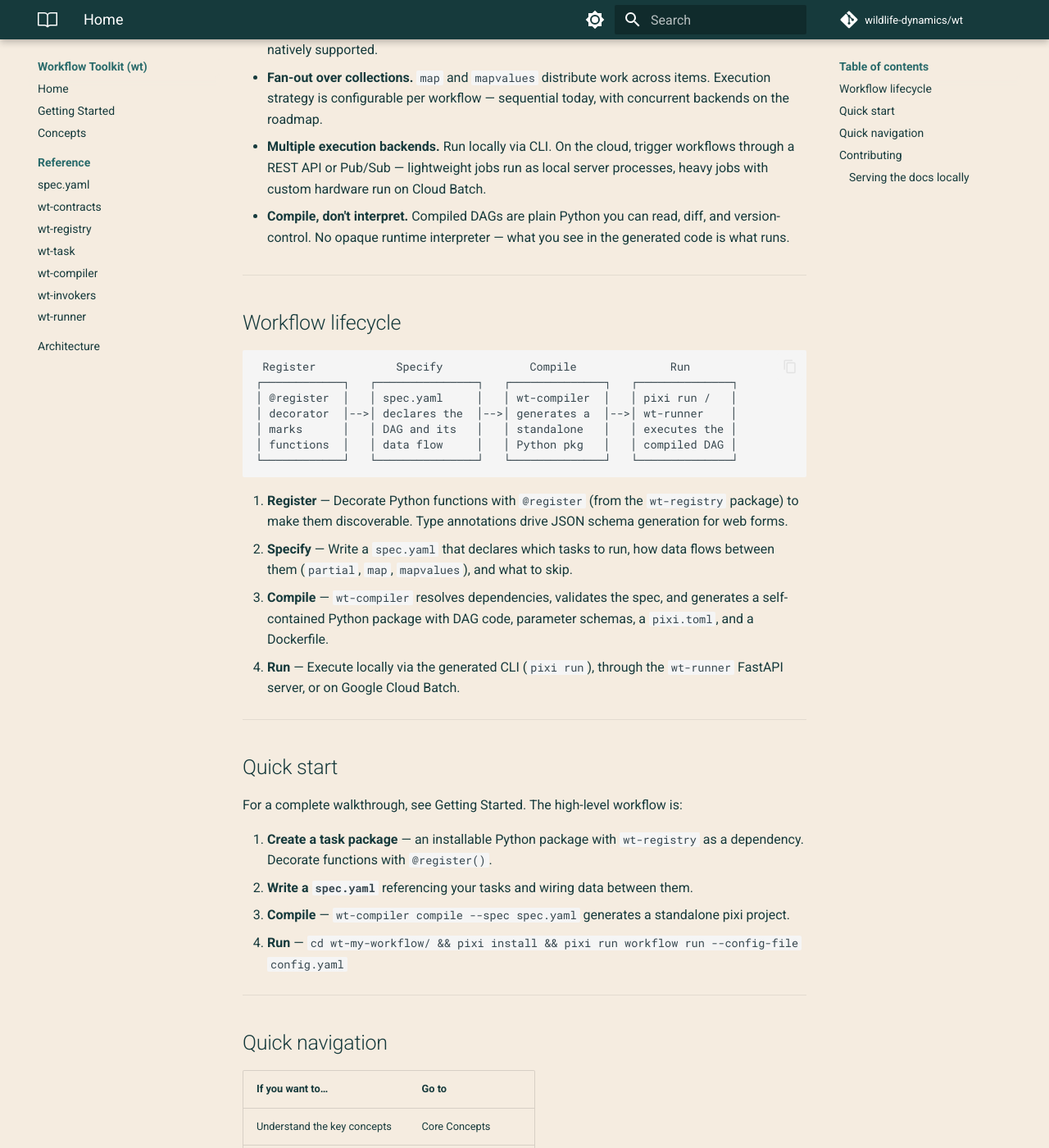
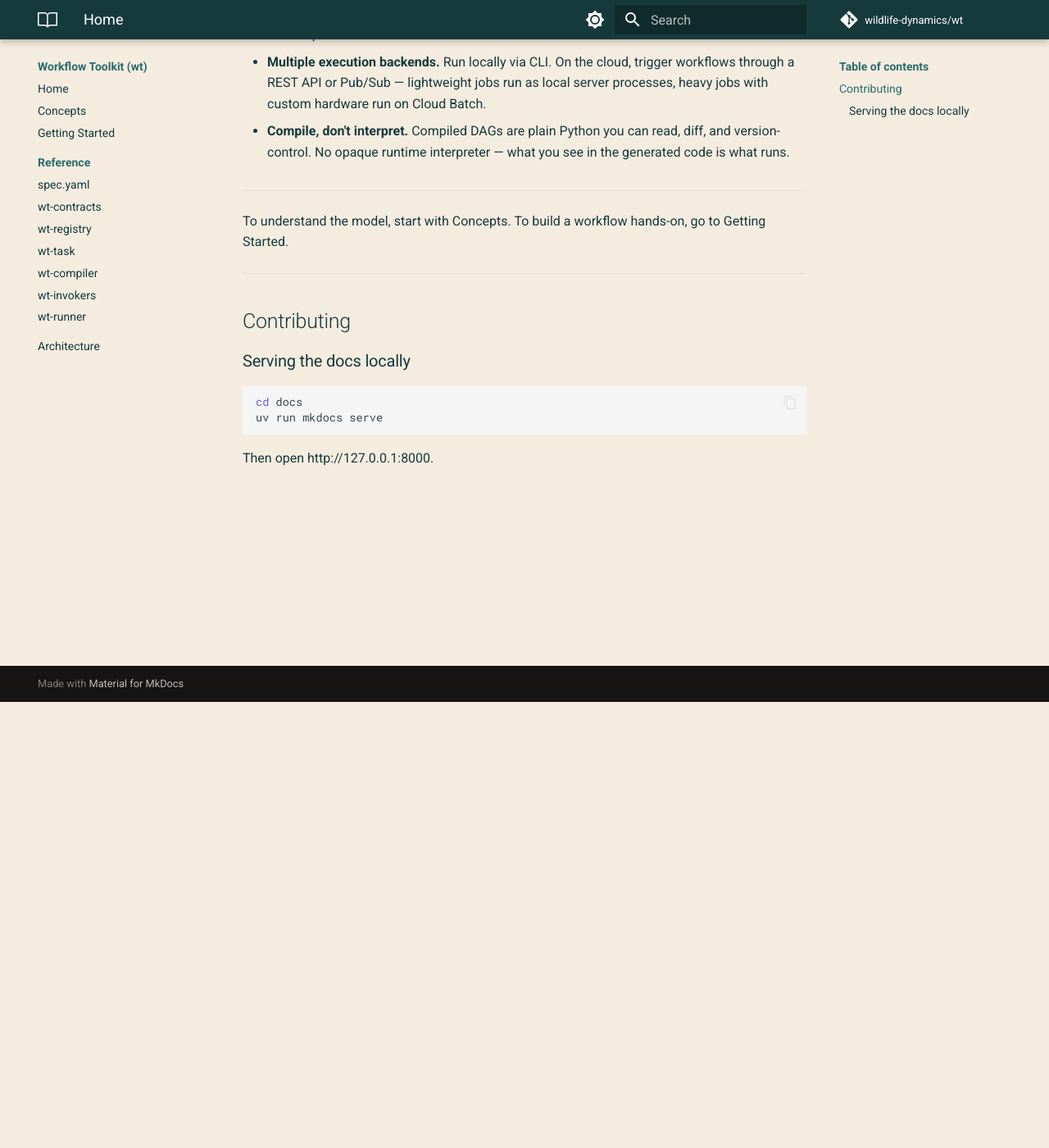
Before and after one commit to wildlife-dynamics/wt, an MkDocs documentation site: the page built from docs/content/index.md, in a window 1280 px wide and 1400 px high, scrolled down 544 px. Shown: the whole window at 82% size. Built offline with MkDocs 1.6.1 and Material for MkDocs 9.7.7, drawn with Linux system fonts in a browser that asks for light colours; comment, search, counter and statistics services are not loaded; some of the changed text lies outside the part shown.

Commit message:
tsk automated changes for task: homepage

````diff
--- a/docs/content/index.md
+++ b/docs/content/index.md
@@ -1,8 +1,4 @@
 # Workflow Toolkit (`wt`)
-
-!!! tip "New to `wt`?"
-    Start with **[Core Concepts](concepts.md)** for a bird's-eye view
-    of how workflows, specs, and compilation fit together.
 
 Workflow Toolkit (`wt` for short) is a modular collection of Python packages
 comprising a compiler, a task framework, and execution backends that together
@@ -31,54 +27,8 @@ access to the scientific software ecosystem. Key design goals:
 
 ---
 
-## Workflow lifecycle
-
-```
- Register            Specify             Compile              Run
-┌────────────┐   ┌───────────────┐   ┌──────────────┐   ┌──────────────┐
-│ @register  │   │ spec.yaml     │   │ wt-compiler  │   │ pixi run /   │
-│ decorator  │-->│ declares the  │-->│ generates a  │-->│ wt-runner    │
-│ marks      │   │ DAG and its   │   │ standalone   │   │ executes the │
-│ functions  │   │ data flow     │   │ Python pkg   │   │ compiled DAG │
-└────────────┘   └───────────────┘   └──────────────┘   └──────────────┘
-```
-
-1. **Register** — Decorate Python functions with `@register` (from the
-   `wt-registry` package) to make them discoverable. Type annotations drive
-   JSON schema generation for web forms.
-2. **Specify** — Write a `spec.yaml` that declares which tasks to run, how data
-   flows between them (`partial`, `map`, `mapvalues`), and what to skip.
-3. **Compile** — `wt-compiler` resolves dependencies, validates the spec, and
-   generates a self-contained Python package with DAG code, parameter schemas,
-   a `pixi.toml`, and a Dockerfile.
-4. **Run** — Execute locally via the generated CLI (`pixi run`), through the
-   `wt-runner` FastAPI server, or on Google Cloud Batch.
-
----
-
-## Quick start
-
-For a complete walkthrough, see [Getting Started](getting-started.md). The
-high-level workflow is:
-
-1. **Create a task package** — an installable Python package with `wt-registry`
-   as a dependency. Decorate functions with `@register()`.
-2. **Write a `spec.yaml`** referencing your tasks and wiring data between them.
-3. **Compile** — `wt-compiler compile --spec spec.yaml` generates a standalone
-   pixi project.
-4. **Run** — `cd wt-my-workflow/ && pixi install && pixi run workflow run --config-file config.yaml`
-
----
-
-## Quick navigation
-
-| If you want to… | Go to |
-|---|---|
-| Understand the key concepts | [Core Concepts](concepts.md) |
-| Build a workflow from scratch | [Getting Started](getting-started.md) |
-| Write or edit a `spec.yaml` | [`spec.yaml` reference](reference/spec-yaml.md) |
-| Understand the architecture | [Design Decisions](architecture.md) |
-| Look up a package API | [Reference](reference/wt-contracts.md) |
+To understand the model, start with [Concepts](concepts.md). To build a
+workflow hands-on, go to [Getting Started](getting-started.md).
 
 ---
 
--- a/docs/mkdocs.yml
+++ b/docs/mkdocs.yml
@@ -30,8 +30,8 @@ markdown_extensions:
   - pymdownx.superfences
 nav:
   - Home: index.md
+  - Concepts: concepts.md
   - Getting Started: getting-started.md
-  - Concepts: concepts.md
   - Reference:
     - "spec.yaml": reference/spec-yaml.md
     - wt-contracts: reference/wt-contracts.md
````
Also changed, not shown: docs/content/concepts.md (+27 -0 lines).
